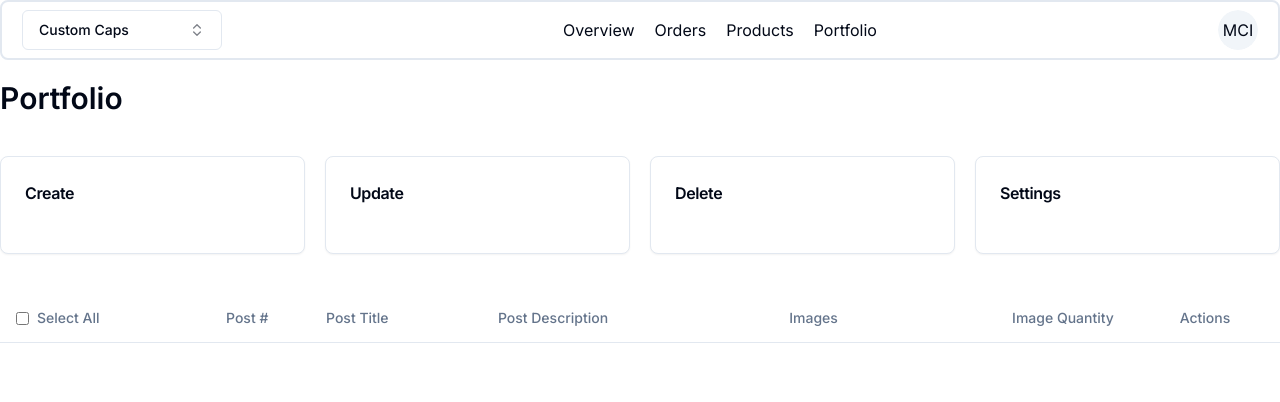
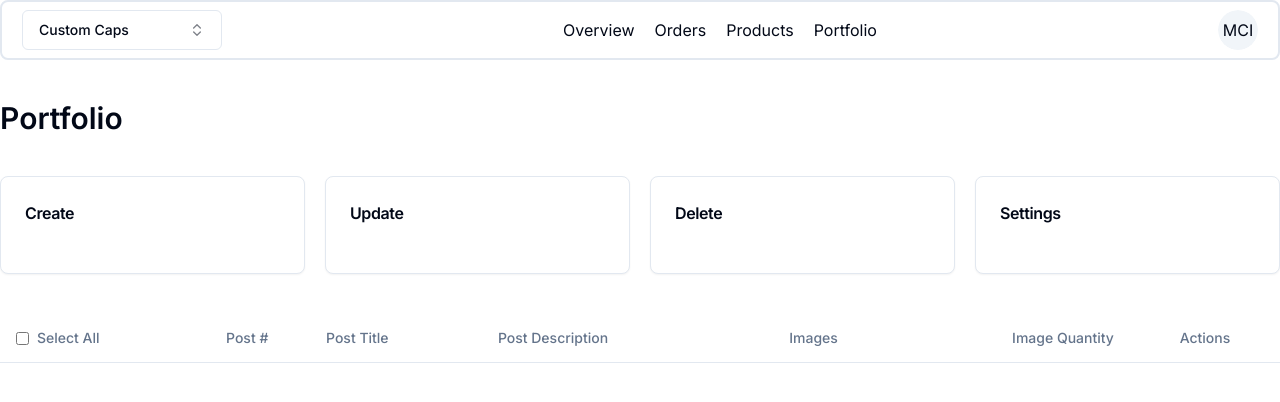
Before and after one commit to shalom99/mccadmin, a Next.js app: page /portfolio in a window 1280 px wide. Shown: the top 402 px of the page. Built offline with nearby package versions, Linux system fonts and the light colour scheme.

Commit message:
formatted portfolio header

```diff
--- a/src/app/portfolio/page.tsx
+++ b/src/app/portfolio/page.tsx
@@ -22,7 +22,7 @@ import {
 export default function PortfolioPage() {
   return (
     <div className="w-full flex justify-center">
-      <div className="w-[1303px] pt-5 flex flex-col gap-y-10">
+      <div className="w-[1303px] pt-10 flex flex-col gap-y-10">
         <p className="text-3xl font-semibold">Portfolio</p>
 
         <div className="w-full flex gap-x-5">
```
